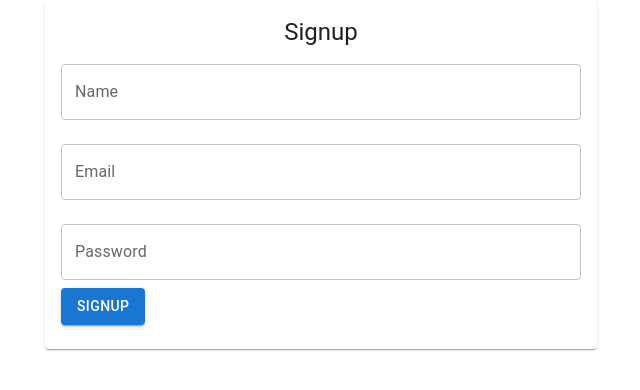
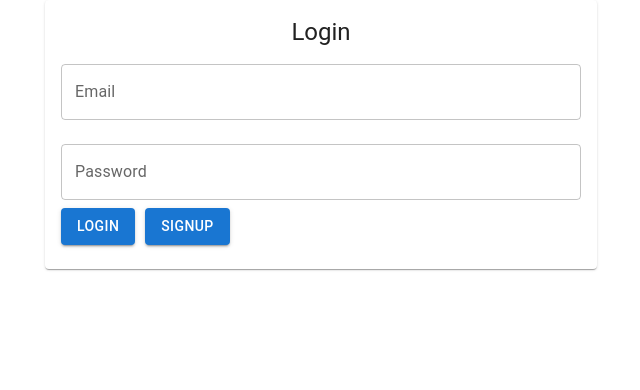
Before and after one commit to Ayuinfra/Rendering-Page, a React (Create React App) app: page / in a window 1280 px wide. Shown: the top 390 px of the page, without its empty margins (319-959 px from the left). Built offline with nearby package versions, Linux system fonts and the light colour scheme.

Commit message:
Signin form clear

```diff
--- a/src/App.js
+++ b/src/App.js
@@ -72,7 +72,7 @@ const App = () => {
 
   return (
     <Routes>
-      <Route path="/" element={loadSignUpPage} />
+      <Route path="/" element={loadLoginPage} />
       <Route path="/login" element={loadLoginPage} />
       <Route path="/home" element={<Products handleLogout={handleLogout} />} />
       <Route path="/signup" element={loadSignUpPage} />
--- a/src/signup/SignUpForm.js
+++ b/src/signup/SignUpForm.js
@@ -1,15 +1,37 @@
-import React from 'react';
+import React, { useState } from 'react';
 import { Button, TextField, Typography, Container, Card, CardContent } from '@mui/material';
 
 const SignupForm = ({
-  name,
-  email,
-  password,
-  handleNameChange,
-  handleEmailChange,
-  handlePasswordChange,
   handleSignup
-}) => (
+}) => {
+  const [name, setName] = useState('');
+  const [email, setEmail] = useState('');
+  const [password, setPassword] = useState('');
+
+  const handleNameChange = (event) => {
+    setName(event.target.value);
+  };
+
+  const handleEmailChange = (event) => {
+    setEmail(event.target.value);
+  };
+
+  const handlePasswordChange = (event) => {
+    setPassword(event.target.value);
+  };
+
+  const handleSubmit = () => {
+    handleSignup();
+    clearForm();
+  };
+
+  const clearForm = () => {
+    setName('');
+    setEmail('');
+    setPassword('');
+  };
+
+  return (
     <Container maxWidth="sm">
       <Card>
         <CardContent>
@@ -38,12 +60,13 @@ const SignupForm = ({
             onChange={handlePasswordChange}
             margin="normal"
           />
-        <Button variant="contained" onClick={handleSignup}>
+          <Button variant="contained" onClick={handleSubmit}>
             Signup
           </Button>
         </CardContent>
       </Card>
     </Container>
   );
+};
 
 export default SignupForm;
```
Lines whose indentation alone changed are shown as unchanged.
